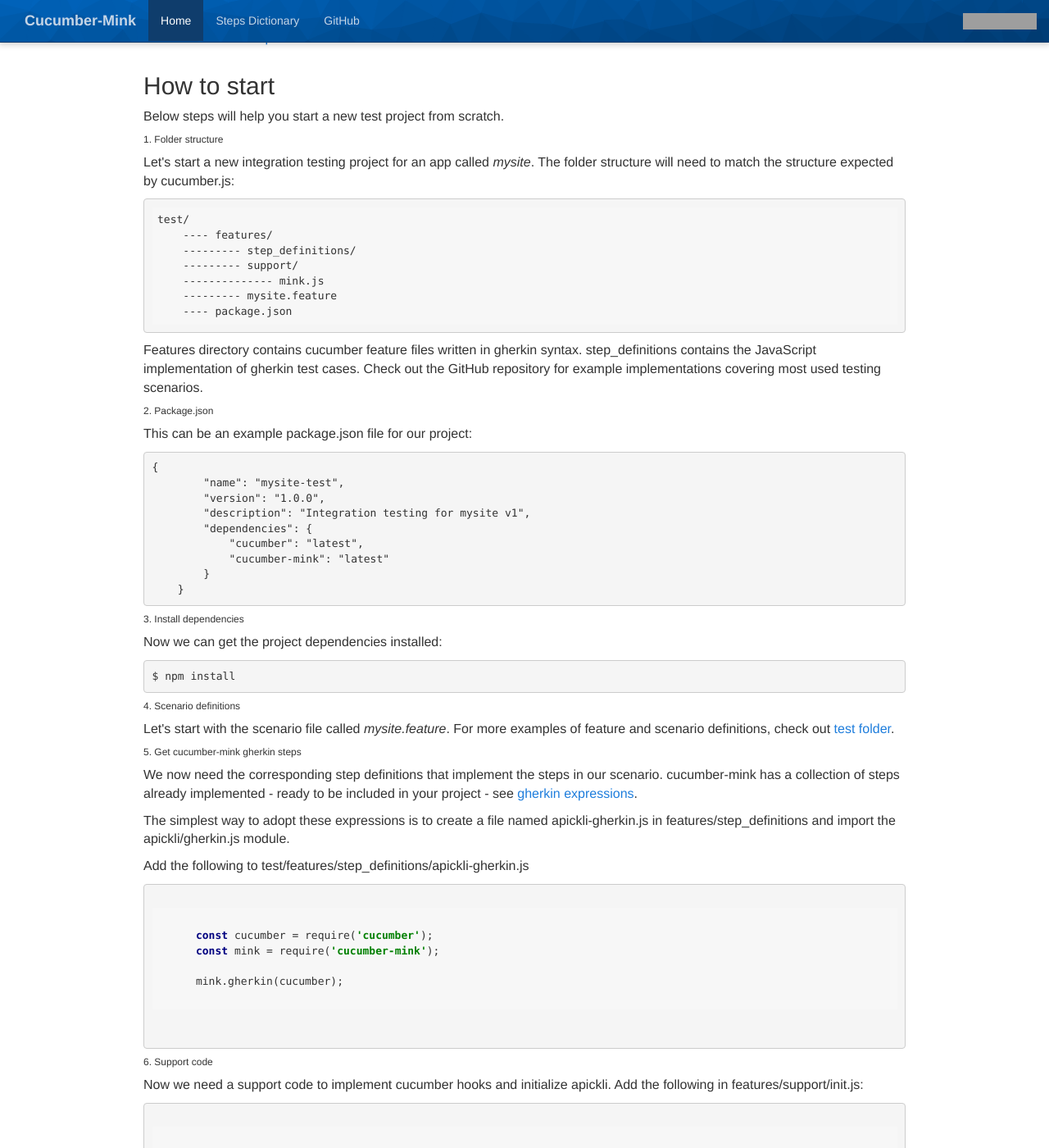
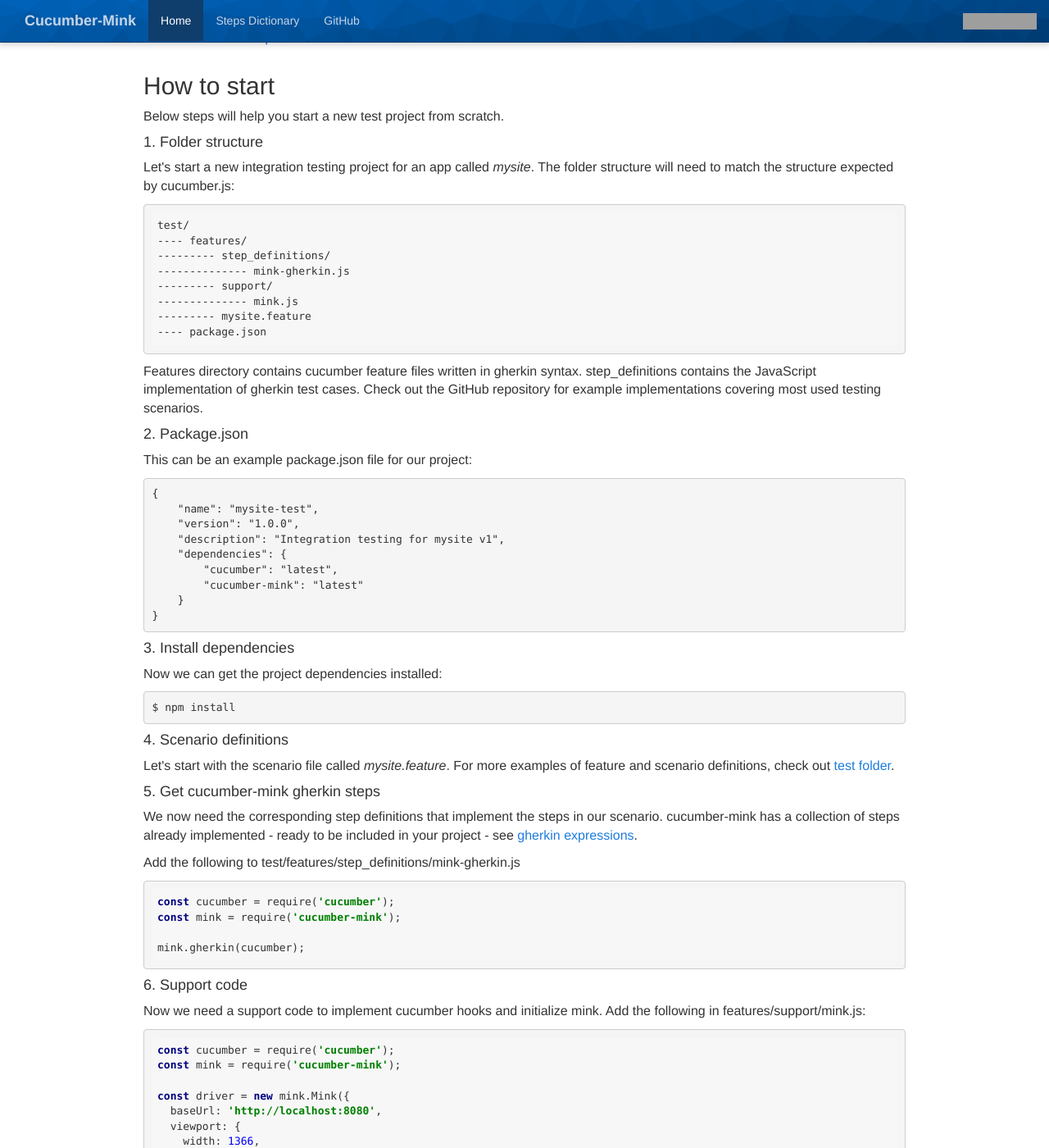
Before and after one commit to arnaud-dezandee/cucumber-mink, a Jekyll site: the page built from index.html, in a window 1280 px wide and 1400 px high, scrolled down 840 px. Shown: the whole window at 82% size. Built offline with Jekyll 4.4.1, drawn with Linux system fonts in a browser that asks for light colours; nearby versions of some CDN libraries; grey boxes are pictures that could not be loaded.

Commit message:
homepage cleanup

```diff
--- a/index.html
+++ b/index.html
@@ -29,17 +29,18 @@ active: home
     </div>
     <h2>How to start</h2>
     <p>Below steps will help you start a new test project from scratch.</p>
-    <h6 id="1-folder-structure">1. Folder structure</h6>
+    <h4 id="1-folder-structure">1. Folder structure</h4>
     <p>Let's start a new integration testing project for an app called <em>mysite</em>. The folder structure will need to match the structure expected by cucumber.js:</p>
     <pre><code>test/
 ---- features/
 --------- step_definitions/
+-------------- mink-gherkin.js
 --------- support/
 -------------- mink.js
 --------- mysite.feature
 ---- package.json</code></pre>
     <p>Features directory contains cucumber feature files written in gherkin syntax. step_definitions contains the JavaScript implementation of gherkin test cases. Check out the GitHub repository for example implementations covering most used testing scenarios.</p>
-    <h6 id="2-packagejson">2. Package.json</h6>
+    <h4 id="2-packagejson">2. Package.json</h4>
     <p>This can be an example package.json file for our project:</p>
     <pre><code class="json language-json">{
     "name": "mysite-test",
@@ -50,29 +51,22 @@ active: home
         "cucumber-mink": "latest"
     }
 }</code></pre>
-    <h6 id="3-install-dependencies">3. Install dependencies</h6>
+    <h4 id="3-install-dependencies">3. Install dependencies</h4>
     <p>Now we can get the project dependencies installed:</p>
     <pre><code class="sh language-sh">$ npm install</code></pre>
-    <h6 id="4-scenario-definitions">4. Scenario definitions</h6>
+    <h4 id="4-scenario-definitions">4. Scenario definitions</h4>
     <p>Let's start with the scenario file called <em>mysite.feature</em>. For more examples of
     feature and scenario definitions, check out <a href="https://github.com/Adezandee/cucumber-mink/tree/master/test">test folder</a>.</p>
-    <h6 id="5-get-cucumber-mink-gherkin-steps">5. Get cucumber-mink gherkin steps</h6>
-    <p>We now need the corresponding step definitions that implement the steps in our scenario. cucumber-mink has a collection of steps already implemented - ready to be included in your project - see <a href="#gherkin-expressions">gherkin expressions</a>.</p>
-    <p>The simplest way to adopt these expressions is to create a file named apickli-gherkin.js in features/step_definitions and import the apickli/gherkin.js module.</p>
-    <p>Add the following to test/features/step_definitions/apickli-gherkin.js</p>
-    <pre>
-      <code class="js language-js">
-      const cucumber = require('cucumber');
+    <h4 id="5-get-cucumber-mink-gherkin-steps">5. Get cucumber-mink gherkin steps</h4>
+    <p>We now need the corresponding step definitions that implement the steps in our scenario. cucumber-mink has a collection of steps already implemented - ready to be included in your project - see <a href="/steps">gherkin expressions</a>.</p>
+    <p>Add the following to test/features/step_definitions/mink-gherkin.js</p>
+    <pre><code class="js language-js">const cucumber = require('cucumber');
 const mink = require('cucumber-mink');
 
-      mink.gherkin(cucumber);
-      </code>
-    </pre>
-    <h6 id="6-support-code">6. Support code</h6>
-    <p>Now we need a support code to implement cucumber hooks and initialize apickli. Add the following in features/support/init.js:</p>
-    <pre>
-      <code class="js language-js">
-      const cucumber = require('cucumber');
+mink.gherkin(cucumber);</code></pre>
+    <h4 id="6-support-code">6. Support code</h4>
+    <p>Now we need a support code to implement cucumber hooks and initialize mink. Add the following in features/support/mink.js:</p>
+    <pre><code class="js language-js">const cucumber = require('cucumber');
 const mink = require('cucumber-mink');
 
 const driver = new mink.Mink({
@@ -83,10 +77,8 @@ active: home
   },
 });
 
-      driver.hook(cucumber);
-      </code>
-    </pre>
-    <h6 id="7-run-tests-with-cucumberjs">7. Run tests with cucumber.js</h6>
+driver.hook(cucumber);</code></pre>
+    <h4 id="7-run-tests-with-cucumberjs">7. Run tests with cucumber.js</h4>
     <p>The following will run our scenario (in the project directory):</p>
     <pre><code class="sh language-sh">$ npx cucumber-js features/mysite.feature
 ....
```
Lines whose indentation alone changed are shown as unchanged.
